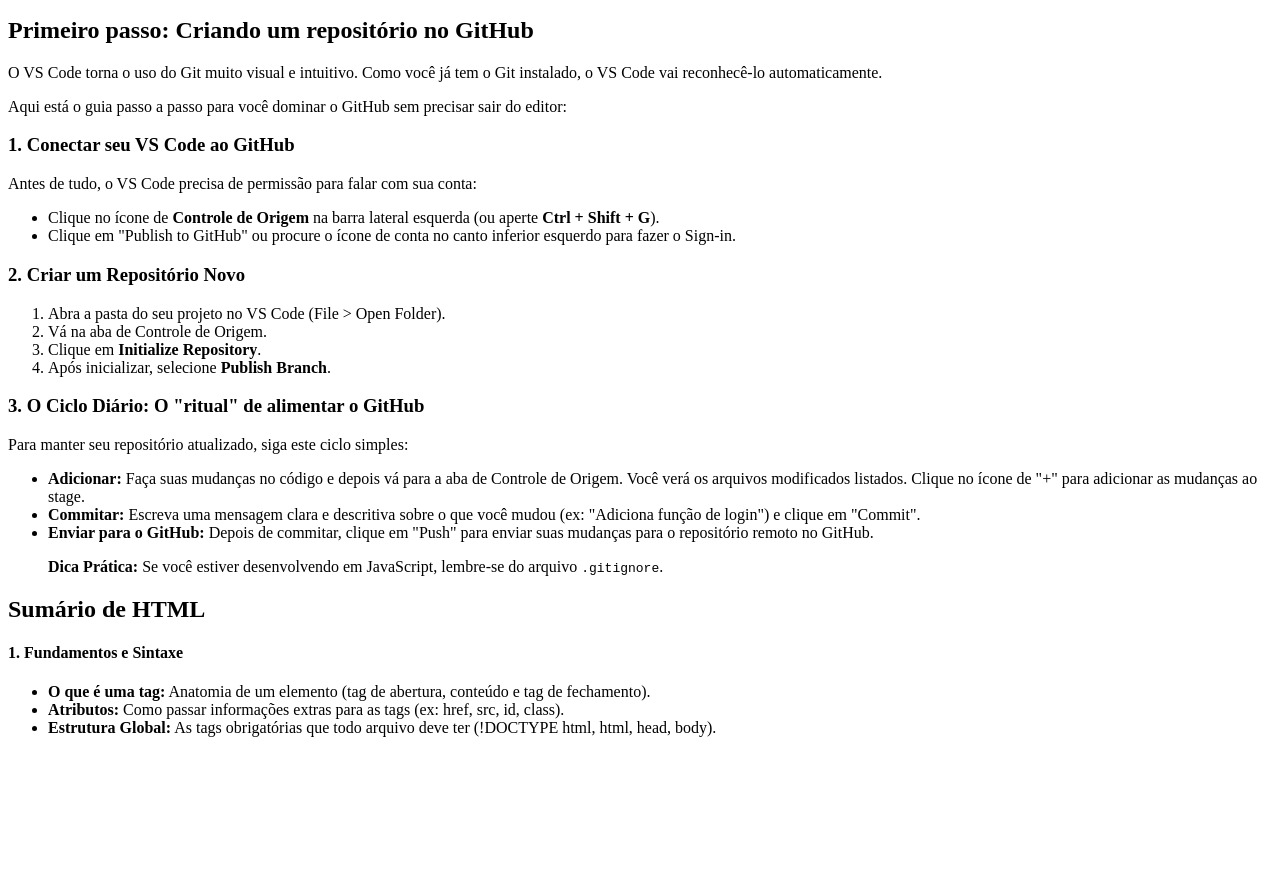
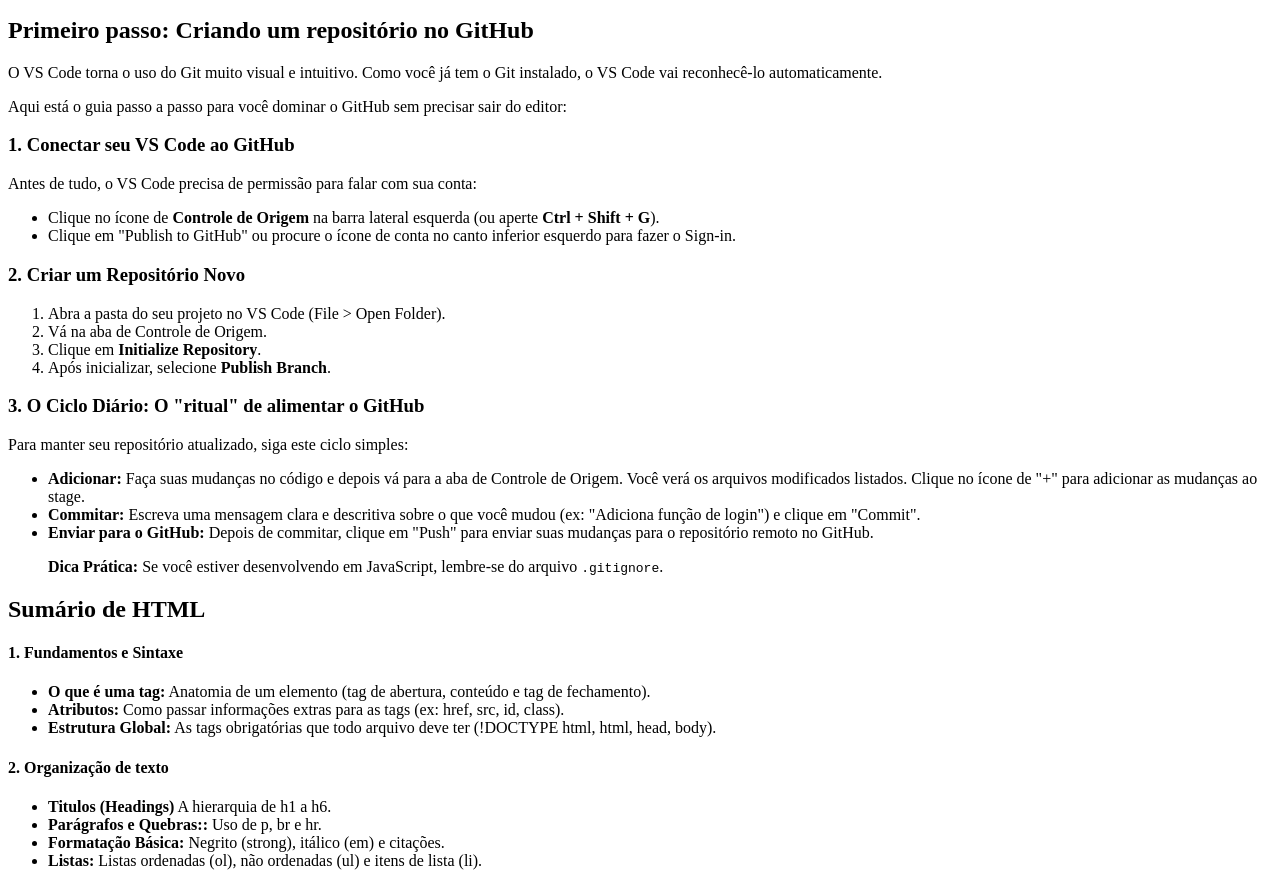
Before and after one commit to J34NDERSON/Meu-andamento-como-desenvolvedor, a plain HTML site: page index.html in a window 1280 px wide. Shown: the part 101-987 px from the top of the page. Before the commit the page ends 854 px from the top, so only its background shows below. Drawn offline with Linux system fonts and the light colour scheme.

Commit message:
add segundo ponto do sumario.

```diff
--- a/index.html
+++ b/index.html
@@ -50,7 +50,15 @@
         <ul>
             <li><strong>O que é uma tag:</strong> Anatomia de um elemento (tag de abertura, conteúdo e tag de fechamento).</li>
             <li><strong>Atributos:</strong> Como passar informações extras para as tags (ex: href, src, id, class).</li>
-            <li><strong> Estrutura Global:</strong> As tags obrigatórias que todo arquivo deve ter (!DOCTYPE html, html, head, body).</li>
+            <li><strong>Estrutura Global:</strong> As tags obrigatórias que todo arquivo deve ter (!DOCTYPE html, html, head, body).</li>
+        </ul>
+
+        <h4>2. Organização de texto</h4>
+        <ul>
+            <li><strong>Titulos (Headings)</strong> A hierarquia de h1 a h6.</li>
+            <li><strong>Parágrafos e Quebras::</strong> Uso de p, br e hr.</li>
+            <li><strong>Formatação Básica:</strong> Negrito (strong), itálico (em) e citações.</li>
+            <li><strong>Listas:</strong> Listas ordenadas (ol), não ordenadas (ul) e itens de lista (li).</li>
         </ul>
     </section>
 </body>
```
